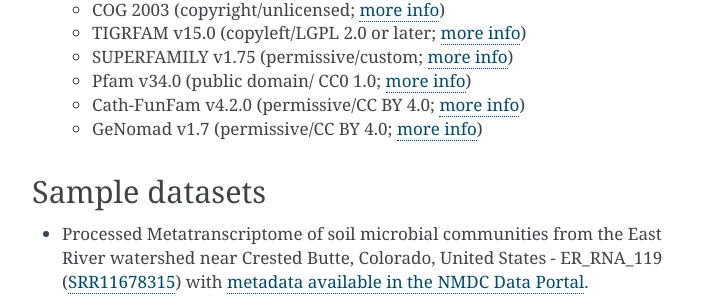
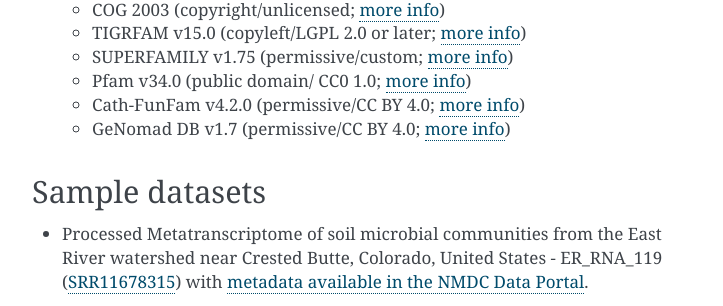
Before and after one commit to microbiomedata/mg_annotation, a Sphinx documentation site: the page built from docs/index.rst, in a window 1280 px wide and 900 px high, scrolled down 1660 px. Shown: the part 143-449 px from the top of the window, without its empty margins (388-1111 px from the left). Built offline with Sphinx 7.4.7, drawn with Linux system fonts in a browser that asks for light colours.

```diff
--- a/docs/index.rst
+++ b/docs/index.rst
@@ -54,7 +54,7 @@ Workflow Dependencies
   - SUPERFAMILY v1.75 (permissive/custom; `more info <http://reusabledata.org/supfam>`_)
   - Pfam v34.0 (public domain/ CC0 1.0; `more info <http://reusabledata.org/pfam>`_)
   - Cath-FunFam v4.2.0 (permissive/CC BY 4.0; `more info <http://reusabledata.org/cath>`_)
-  - GeNomad v1.7 (permissive/CC BY 4.0; `more info <https://zenodo.org/records/10594875>`_)
+  - GeNomad DB v1.7 (permissive/CC BY 4.0; `more info <https://zenodo.org/records/10594875>`_)
 
 
 Sample datasets
```
Also changed, not shown: README.md (+2 -0 lines).
